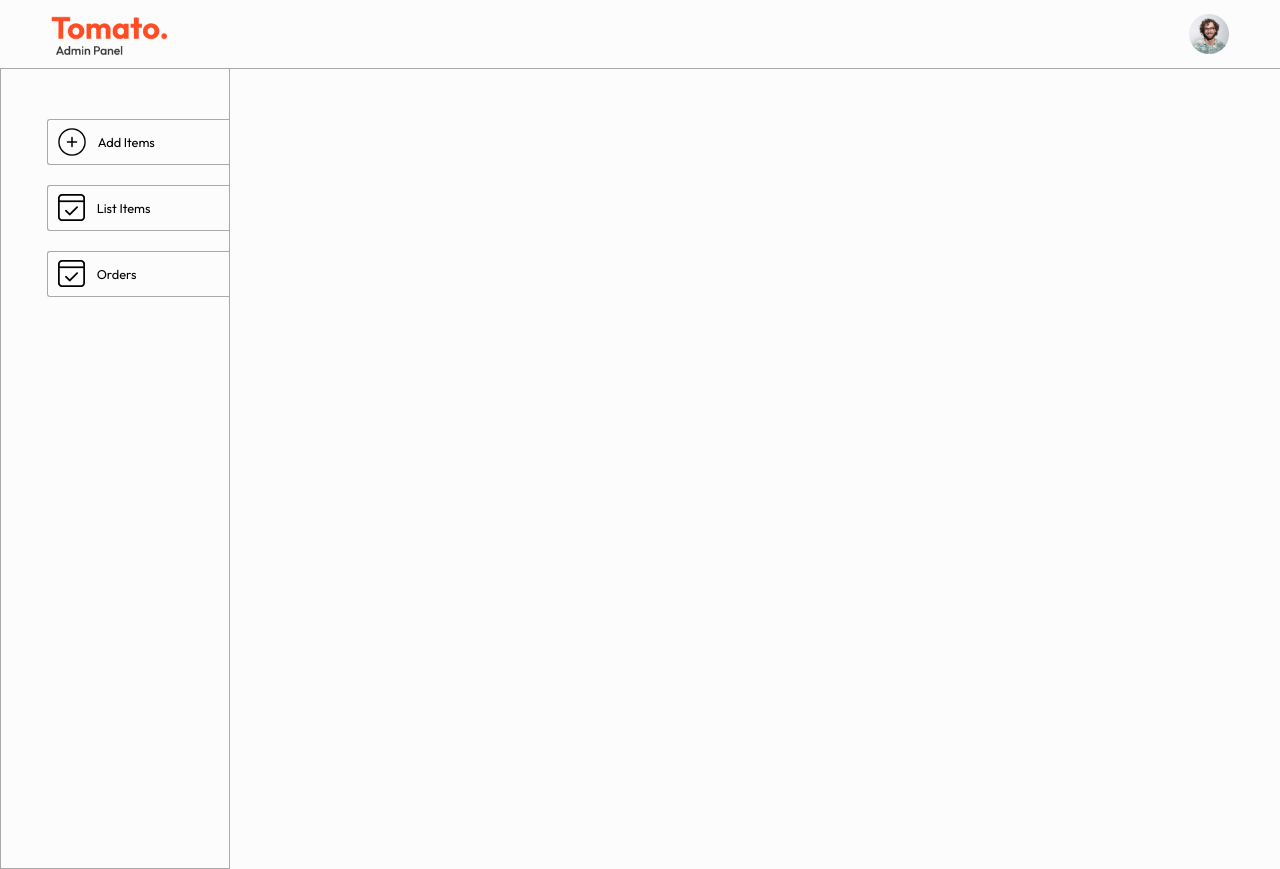
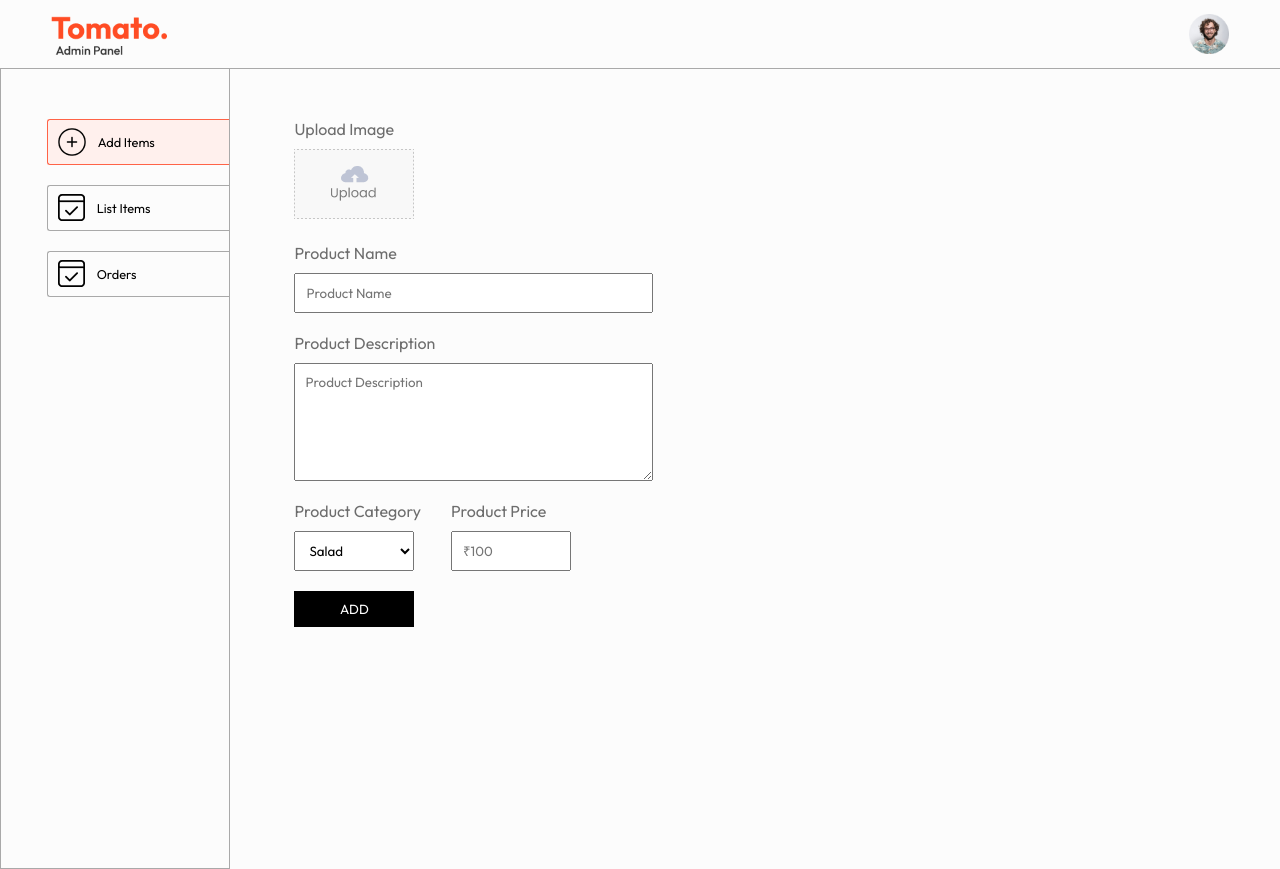
Before and after one commit to kr1shnnna/fullstack_food_deliverywebsite_reactjs, a React (Vite) app in the folder admin/: page /add in a window 1280 px wide. Built offline with nearby package versions, Linux system fonts and the light colour scheme.

Commit message:
added upload section

```diff
--- a/admin/src/App.jsx
+++ b/admin/src/App.jsx
@@ -1,5 +1,9 @@
+import { Route, Routes } from "react-router-dom"
 import Navbar from "./components/Navbar/Navbar"
 import Sidebar from "./components/Sidebar/Sidebar"
+import Add from "./pages/Add/Add"
+import List from "./pages/List/List"
+import Orders from "./pages/Orders/Orders"
 
 const App = () => {
   return (
@@ -8,6 +12,12 @@ const App = () => {
       <hr />
       <div className="app-content">
         <Sidebar/>
+        <Routes>
+          <Route path='/add' element={<Add/>}/>
+          <Route path='/list' element={<List/>}/>
+          <Route path='/orders' element={<Orders/>}/>
+
+        </Routes>
       </div>
     </div>
   )
--- a/admin/src/components/Sidebar/Sidebar.css
+++ b/admin/src/components/Sidebar/Sidebar.css
@@ -26,6 +26,11 @@
     cursor:pointer;
 }
 
+.sidebar-option.active{
+    background-color:#fff0ed;
+    border-color:tomato;
+}
+
 @media (max-width:900px){
     .sidebar-option p{
         display:none;
--- a/admin/src/components/Sidebar/Sidebar.jsx
+++ b/admin/src/components/Sidebar/Sidebar.jsx
@@ -1,22 +1,23 @@
 
 import { assets } from '../../assets/assets'
 import './Sidebar.css'
+import { NavLink } from 'react-router-dom'
 const Sidebar = () => {
   return (
     <div className='sidebar'>
         <div className="sidebar-options">
-            <div className="sidebar-option">
+            <NavLink  to='/add'className="sidebar-option">
                 <img   src={assets.add_icon}/>
                 <p>Add Items</p>
-            </div>
-            <div className="sidebar-option">
+            </NavLink>
+            <NavLink to='/list' className="sidebar-option">
                 <img   src={assets.order_icon}/>
                 <p>List Items</p>
-            </div>
-            <div className="sidebar-option">
+            </NavLink>
+            <NavLink to='/orders' className="sidebar-option">
                 <img   src={assets.order_icon}/>
                 <p>Orders</p>
-            </div>
+            </NavLink>
         </div>
     </div>
   )
--- a/admin/src/index.css
+++ b/admin/src/index.css
@@ -29,3 +29,9 @@ hr{
 .app-content{
     display:flex;
 }
+
+.flex-col{
+    display:flex;
+    flex-direction:column;
+    gap:10px;
+}
--- /dev/null
+++ b/admin/src/pages/Add/Add.css
@@ -0,0 +1,52 @@
+.add{
+    width:70%;
+    margin-left:max(5vw,25px);
+    margin-top:50px;
+    color:#6d6d6d;
+    font-size:16px;
+
+}
+
+.add form{
+    gap:20px;
+
+}
+
+
+.add-image-upload img{
+    width:120px;
+
+}
+
+.add-product-name, .add-product-description{
+    width:max(40%,280px);
+
+}
+
+.add-product-name input, .add-product-description textarea{
+
+    padding:10px;
+
+}
+
+
+.add-category-price{
+    display:flex;
+    gap:30px;
+
+}
+
+
+.add-category-price select, .add-category-price input{
+    max-width:120px;
+    padding:10px;
+}
+
+.add-btn{
+    max-width:120px;
+    border:none;
+    padding:10px;
+    background-color:black;
+    cursor:pointer;
+    color:white;
+}
--- /dev/null
+++ b/admin/src/pages/Add/Add.jsx
@@ -0,0 +1,72 @@
+import './Add.css'
+import { assets } from '../../assets/assets'
+import { useState } from 'react'
+const Add = () => {
+
+    const [image, setImage]=useState(false)
+
+  return (
+    <div className='add'>
+
+        <form className='flex-col'>
+
+            <div className="add-image-upload flex-col">
+                <p>
+                    Upload Image
+                </p>
+
+                <label  htmlFor='image'>
+                <img src={image?URL.createObjectURL(image):assets.upload_area} />
+                </label>
+                <input onChange={(e)=>setImage(e.target.files[0])}type="file" id='image' hidden required />
+            </div>
+            <div className="add-product-name flex-col">
+                <p>
+                    Product Name
+                </p>
+
+                <input type="text"  namme='name'placeholder='Product Name' required />
+            </div>
+
+            <div className="add-product-description flex-col">
+                <p>
+                    Product Description
+                </p>
+
+                <textarea name="description" rows='6' placeholder='Product Description' required>
+
+                    </textarea>
+
+            </div>
+
+            <div className="add-category-price">
+                <div className="add-category flex-col">
+                    <p>
+                        Product Category
+                    </p>
+                    <select name='category'>
+                        <option value="Salad">Salad</option>
+                        <option value="Rolls">Rolls</option>
+                        <option value="Deserts">Deserts</option>
+                        <option value="Sandwich">Sandwich</option>
+                        <option value="Cake">Cake</option>
+                        <option value="Pure Veg">Pure Veg</option>
+                        <option value="Pasta">Pasta</option>
+                        <option value="Noodles">Noodles</option>
+                    </select>
+                </div>
+                <div className="add-price flex-col">
+                    <p>
+                        Product Price
+                    </p>
+                    <input  type='number' name='price' placeholder='₹100'/>
+                    </div>
+            </div>
+            <button type='submit' className='add-btn'>ADD</button>
+        </form>
+
+    </div>
+  )
+}
+
+export default Add
--- /dev/null
+++ b/admin/src/pages/List/List.jsx
@@ -0,0 +1,10 @@
+import './List.css'
+const List = () => {
+  return (
+    <div>
+
+    </div>
+  )
+}
+
+export default List
--- /dev/null
+++ b/admin/src/pages/Orders/Orders.jsx
@@ -0,0 +1,10 @@
+import './Orders.css'
+const Orders = () => {
+  return (
+    <div>
+
+    </div>
+  )
+}
+
+export default Orders
```
Also changed, not shown: admin/src/pages/List/List.css (added), admin/src/pages/Orders/Orders.css (added).
